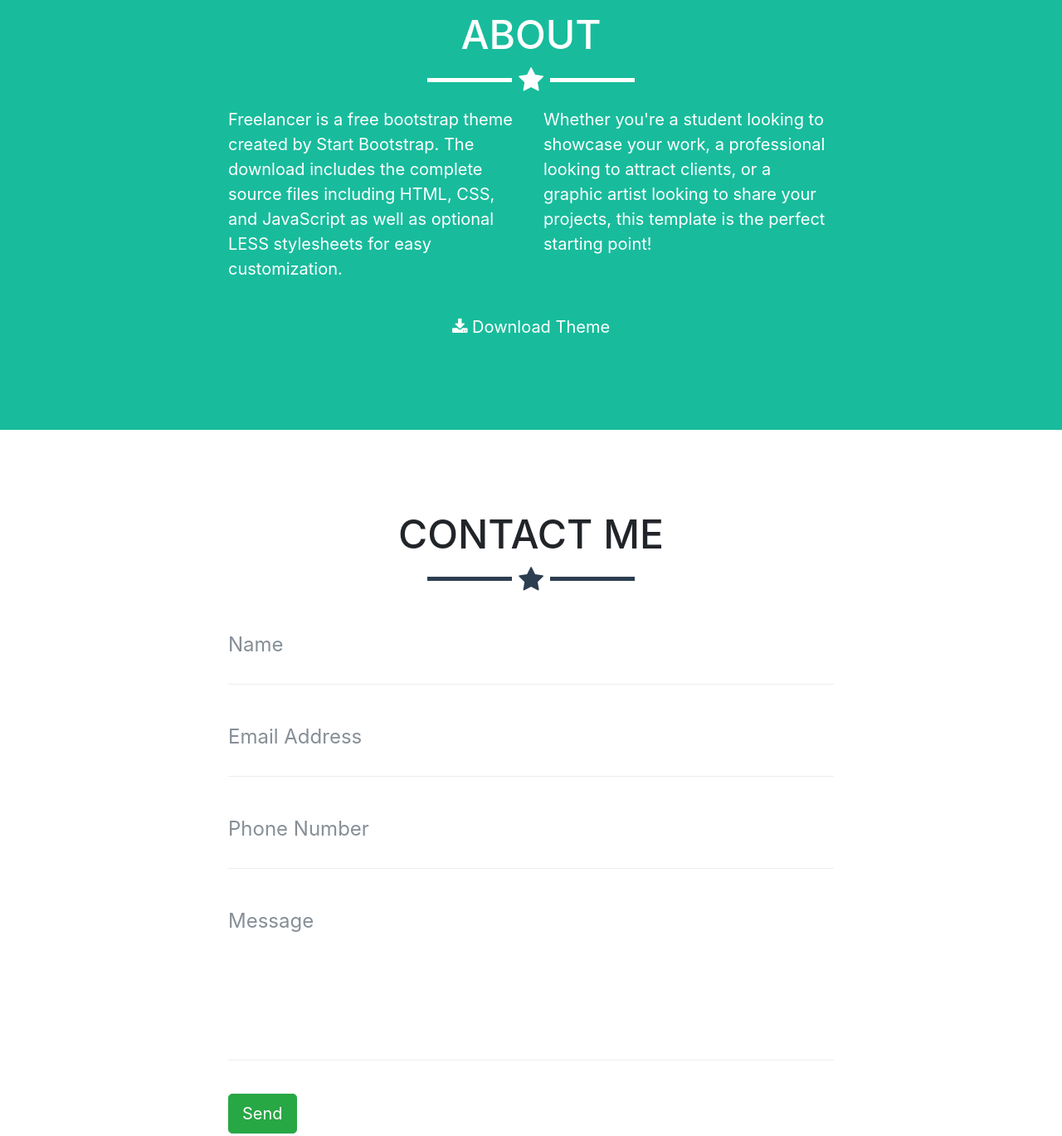
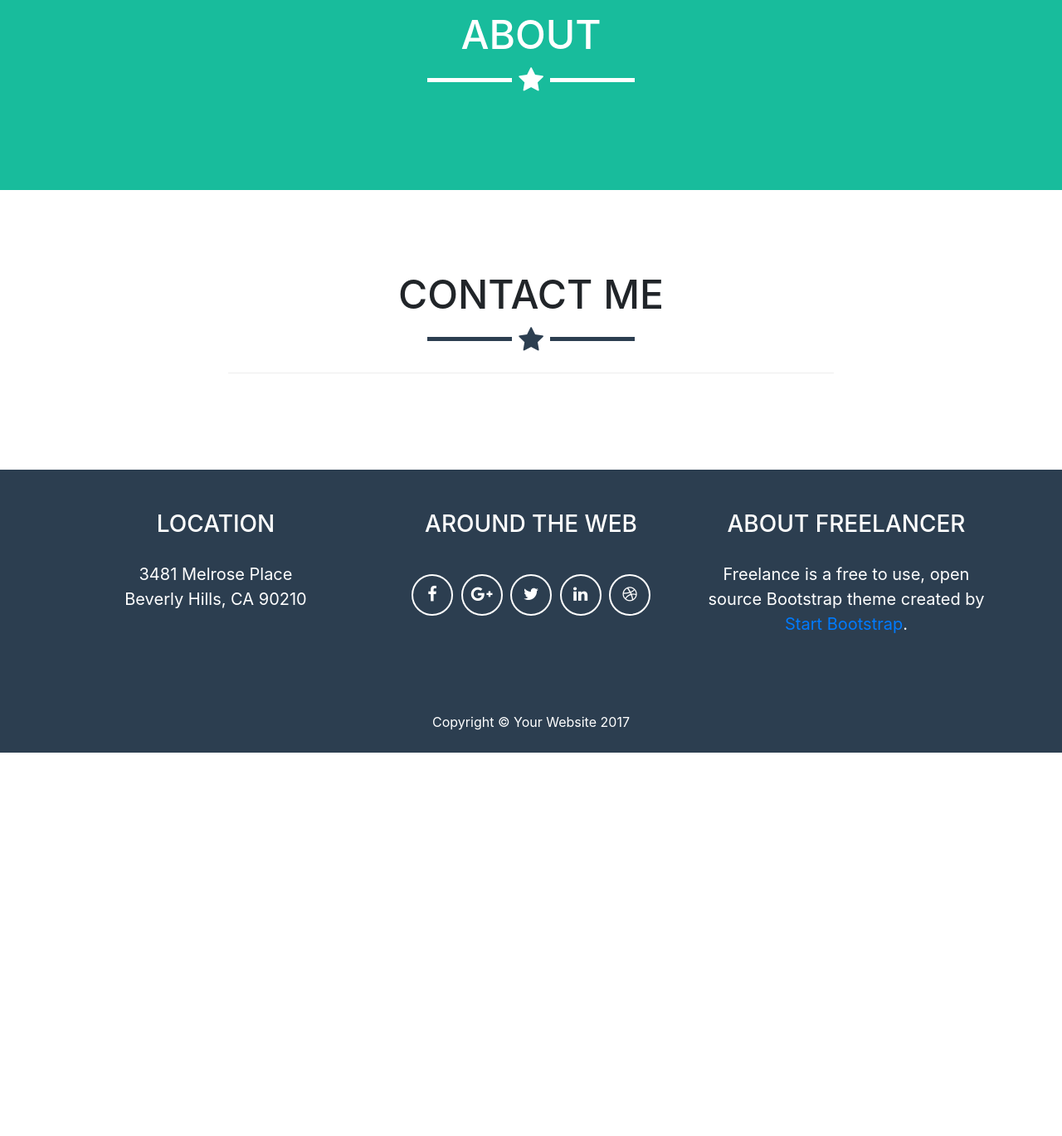
Before and after one commit to lizabautista/lizabautista.github.io, a website with bundled scripts: page index.html in a window 1280 px wide. Shown: the part 1220-2589 px from the top of the page at 83% size. After the commit the page ends 2127 px from the top, so only its background shows below. Built offline with nearby package versions, Linux system fonts and the light colour scheme; a script that the page names is missing.

Commit message:
conatact

```diff
--- a/index.html
+++ b/index.html
@@ -75,19 +75,7 @@
       <div class="container">
         <h2 class="text-center">About</h2>
         <hr class="star-light">
-        <div class="row">
-          <div class="col-lg-4 ml-auto">
-            <p>Freelancer is a free bootstrap theme created by Start Bootstrap. The download includes the complete source files including HTML, CSS, and JavaScript as well as optional LESS stylesheets for easy customization.</p>
-          </div>
-          <div class="col-lg-4 mr-auto">
-            <p>Whether you're a student looking to showcase your work, a professional looking to attract clients, or a graphic artist looking to share your projects, this template is the perfect starting point!</p>
-          </div>
-          <div class="col-lg-8 mx-auto text-center">
-            <a href="#" class="btn btn-lg btn-outline">
-              <i class="fa fa-download"></i>
-              Download Theme
-            </a>
-          </div>
+
         </div>
       </div>
     </section>
@@ -130,37 +118,7 @@ s.setAttribute('data-timestamp', +new Date());
             <form name="sentMessage" id="contactForm" novalidate>
               <div class="control-group">
                 <div class="form-group floating-label-form-group controls">
-                  <label>Name</label>
-                  <input class="form-control" id="name" type="text" placeholder="Name" required data-validation-required-message="Please enter your name.">
-                  <p class="help-block text-danger"></p>
-                </div>
-              </div>
-              <div class="control-group">
-                <div class="form-group floating-label-form-group controls">
-                  <label>Email Address</label>
-                  <input class="form-control" id="email" type="email" placeholder="Email Address" required data-validation-required-message="Please enter your email address.">
-                  <p class="help-block text-danger"></p>
-                </div>
-              </div>
-              <div class="control-group">
-                <div class="form-group floating-label-form-group controls">
-                  <label>Phone Number</label>
-                  <input class="form-control" id="phone" type="tel" placeholder="Phone Number" required data-validation-required-message="Please enter your phone number.">
-                  <p class="help-block text-danger"></p>
-                </div>
-              </div>
-              <div class="control-group">
-                <div class="form-group floating-label-form-group controls">
-                  <label>Message</label>
-                  <textarea class="form-control" id="message" rows="5" placeholder="Message" required data-validation-required-message="Please enter a message."></textarea>
-                  <p class="help-block text-danger"></p>
-                </div>
-              </div>
-              <br>
-              <div id="success"></div>
-              <div class="form-group">
-                <button type="submit" class="btn btn-success btn-lg" id="sendMessageButton">Send</button>
-              </div>
+
             </form>
           </div>
         </div>
```
